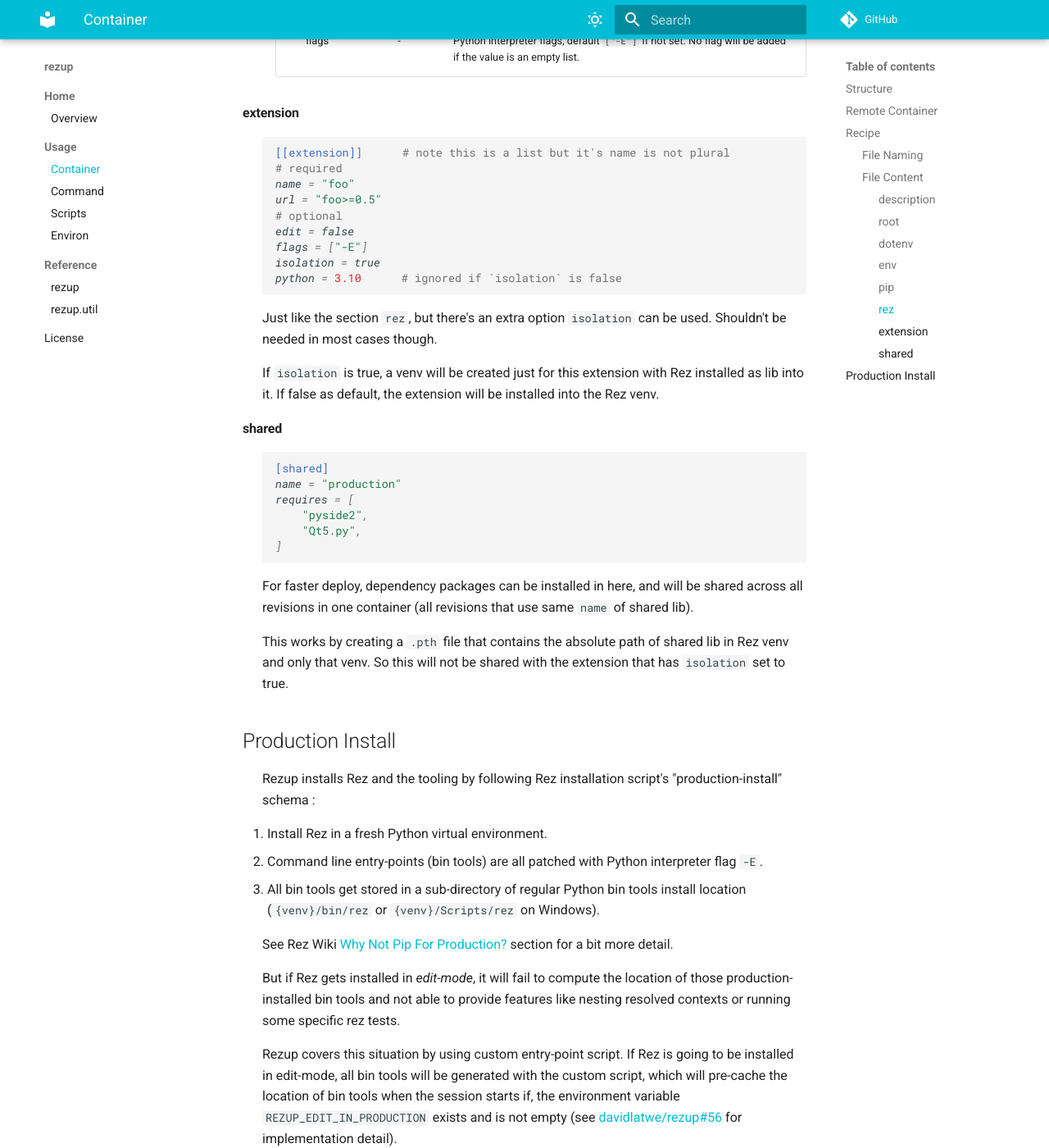
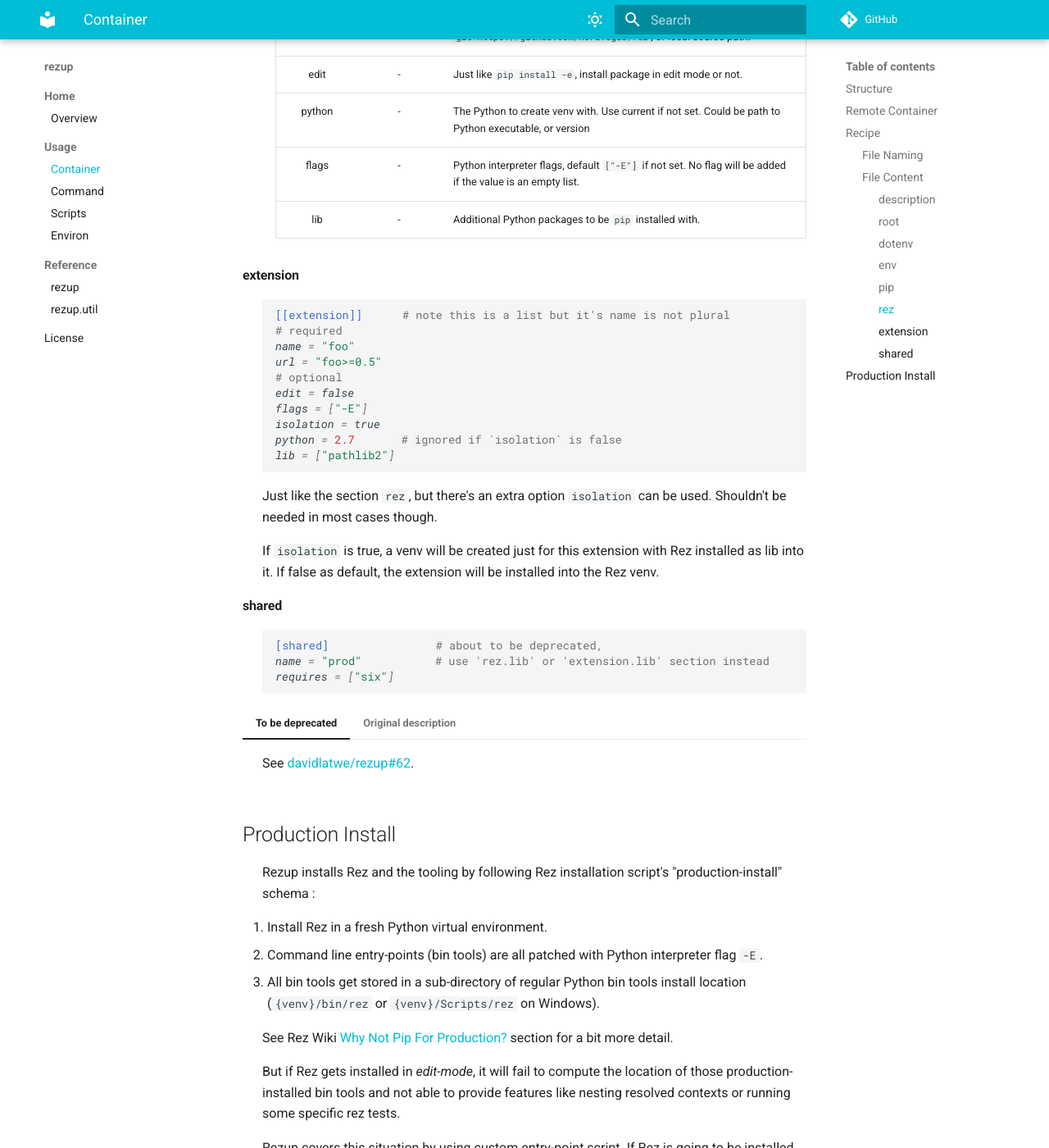
Before and after one commit to davidlatwe/rezup, an MkDocs documentation site: the page built from docs/container.md, in a window 1280 px wide and 1400 px high, scrolled down 4558 px. Shown: the whole window at 82% size. Built offline with MkDocs 1.6.1 and Material for MkDocs 9.7.7, drawn with Linux system fonts in a browser that asks for light colours; comment, search, counter and statistics services are not loaded; some of the changed text lies outside the part shown.

Commit message:
update document

````diff
--- a/docs/container.md
+++ b/docs/container.md
@@ -94,6 +94,11 @@
 [rez]
 name = "rez"
 url = "rez>=2.83"   # a PyPi version specifier or repository path
+lib = [
+    "pythonfinder",
+    "pyside2",
+    "Qt5.py",
+]
 
 [[extension]]
 name = "foo"
@@ -105,13 +110,11 @@
 url = "git+git://github.com/get-bar/bar"
 isolation = true    # additional venv will be created just for this package
 python = 2.7        # the python version for the venv of this package
+lib = ["pathlib2"]
 
-[shared]
-name = "production"
-requires = [
-    "pyside2",
-    "Qt5.py",
-]
+[shared]            # about to be deprecated,
+name = "prod"       # use 'rez.lib' or 'extension.lib' section instead
+requires = ["six"]
 
 ```
 
@@ -205,6 +208,11 @@
 edit = true
 flags = ["-E"]
 python = 3.7
+lib = [
+    "pythonfinder",
+    "pyside2",
+    "Qt5.py",
+]
 ```
 
 |Name|Required|Description
@@ -214,6 +222,7 @@
 |edit| - | Just like `pip install -e`, install package in edit mode or not. |
 |python| - | The Python to create venv with. Use current if not set. Could be path to Python executable, or version |
 |flags| - | Python interpreter flags, default `["-E"]` if not set. No flag will be added if the value is an empty list. |
+|lib| - |Additional Python packages to be `pip` installed with.|
 
 
 #### extension
@@ -227,7 +236,8 @@
 edit = false
 flags = ["-E"]
 isolation = true
-python = 3.10      # ignored if `isolation` is false
+python = 2.7       # ignored if `isolation` is false
+lib = ["pathlib2"]
 ```
 
 Just like the section `rez`, but there's an extra option `isolation` can be used. Shouldn't be needed in most cases though.
@@ -236,19 +246,19 @@
 
 
 #### shared
-
 ```toml
-[shared]
-name = "production"
-requires = [
-    "pyside2",
-    "Qt5.py",
-]
+[shared]                # about to be deprecated,
+name = "prod"           # use 'rez.lib' or 'extension.lib' section instead
+requires = ["six"]
 ```
 
-For faster deploy, dependency packages can be installed in here, and will be shared across all revisions in one container (all revisions that use same `name` of shared lib).
+=== "To be deprecated"
+    See [davidlatwe/rezup#62](https://github.com/davidlatwe/rezup/issues/62).
 
-This works by creating a `.pth` file that contains the absolute path of shared lib in Rez venv and only that venv. So this will not be shared with the extension that has `isolation` set to true.
+=== "Original description"
+    or faster deploy, dependency packages can be installed in here, and will be shared across all revisions in one container (all revisions that use same `name` of shared lib).
+
+    This works by creating a `.pth` file that contains the absolute path of shared lib in Rez venv and only that venv. So this will not be shared with the extension that has `isolation` set to true.
 
 
 ## Production Install
````
